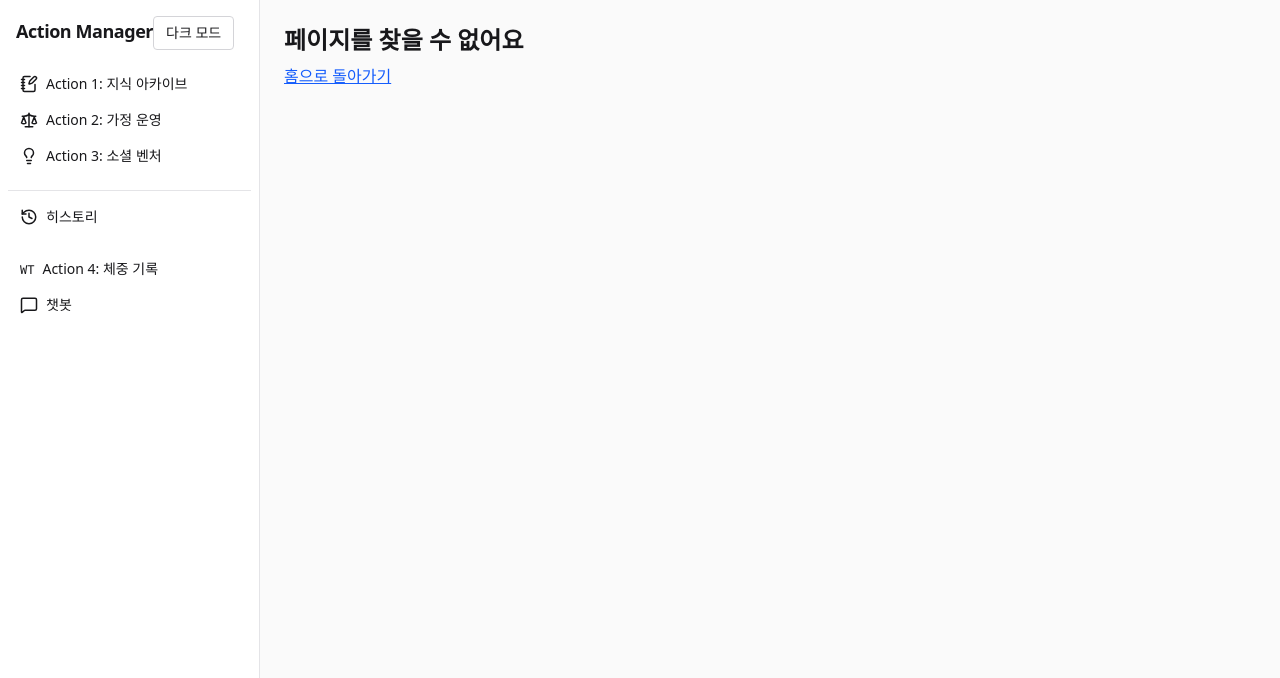
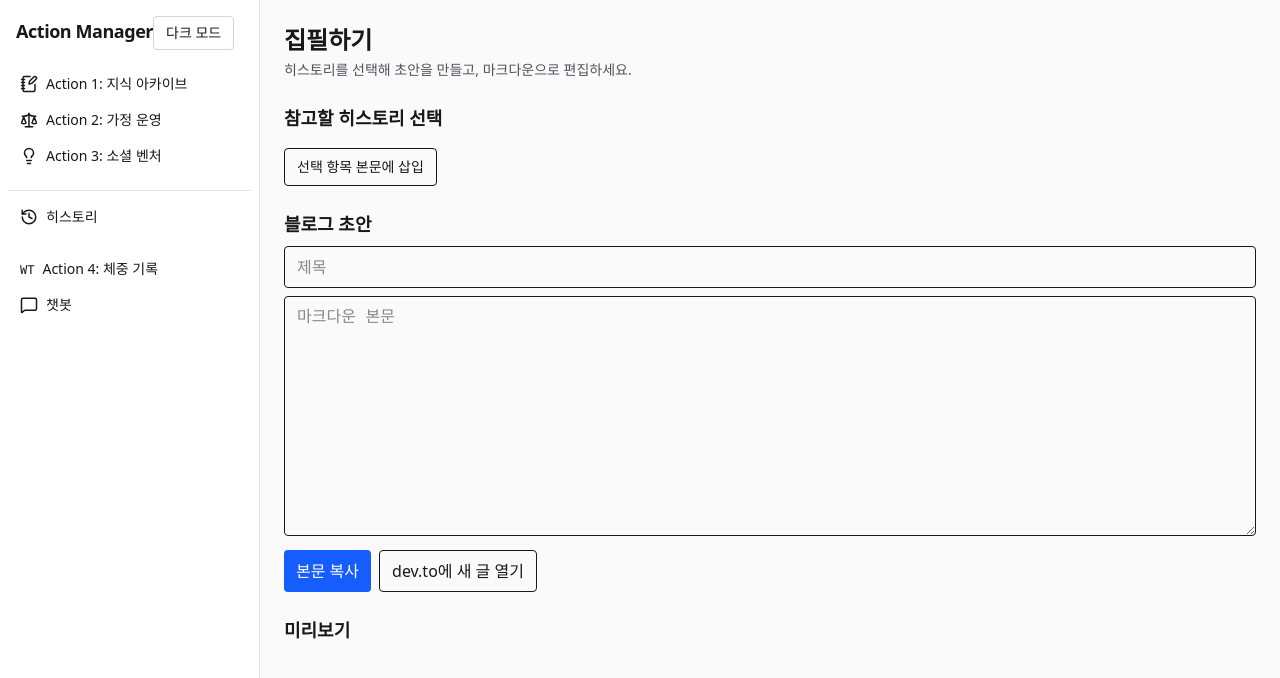
Before and after one commit to Jholic/Project_Cursor, a React (Vite) app in the folder app/: page /compose in a window 1280 px wide. Shown: the top 678 px of the page. Built offline with nearby package versions, Linux system fonts and the light colour scheme.

Commit message:
feat: Add compose feature and user profile management
This commit introduces a new "Compose" feature for creating content from history entries. It also adds functionality for loading and saving user profiles, enhancing personalization.

Co-authored-by: tmdgh8909 <tmdgh8909@gmail.com>

```diff
--- a/app/src/App.tsx
+++ b/app/src/App.tsx
@@ -8,6 +8,7 @@ import { ActionFour } from './features/action4/ActionFour'
 import { Chat } from './features/chat/Chat'
 // ChatWithContext removed per request
 import { SWPrompt } from './components/SWPrompt'
+import { Compose } from './features/history/Compose'
 
 function App() {
   return (
@@ -20,6 +21,7 @@ function App() {
           <Route path="/action-2" element={<ActionTwo />} />
           <Route path="/action-3" element={<ActionThree />} />
           <Route path="/history" element={<History />} />
+          <Route path="/compose" element={<Compose />} />
           <Route path="/chat" element={<Chat />} />
           <Route path="/action-4" element={<ActionFour />} />
           <Route path="*" element={<NotFound />} />
--- /dev/null
+++ b/app/src/features/history/Compose.tsx
@@ -0,0 +1,74 @@
+import { useMemo, useState } from 'react'
+import { getSessions } from '../../lib/storage'
+import { renderRich } from '../../components/Markdown'
+
+export function Compose() {
+  const sessions = useMemo(() => getSessions(), [])
+  const [selectedIds, setSelectedIds] = useState<string[]>([])
+  const [content, setContent] = useState<string>('')
+  const [title, setTitle] = useState('')
+
+  function toggle(id: string) {
+    setSelectedIds(prev => prev.includes(id) ? prev.filter(x=>x!==id) : [...prev, id])
+  }
+
+  function injectReferences() {
+    const refs = sessions.filter(s => selectedIds.includes(s.id)).map(s => {
+      switch (s.actionId) {
+        case 'action-1': return `- [A1] ${s.topic}: ${s.coreQuestion}\n  ${s.notes}`
+        case 'action-2': return `- [A2] ${s.observation}\n  분석: ${s.analysis}`
+        case 'action-3': return `- [A3] ${s.problem}\n  재정의: ${s.reframes.join(' • ')}`
+        case 'action-4': return `- [A4] ${s.date} - ${s.weightKg.toFixed(1)}kg ${s.note?`(${s.note})`:''}`
+      }
+    }).join('\n')
+    setContent(prev => prev + (prev ? '\n\n' : '') + refs)
+  }
+
+  return (
+    <div className="max-w-5xl mx-auto p-6 space-y-6">
+      <header className="space-y-1">
+        <h1 className="text-2xl font-bold">집필하기</h1>
+        <p className="text-sm text-zinc-600 dark:text-zinc-400">히스토리를 선택해 초안을 만들고, 마크다운으로 편집하세요.</p>
+      </header>
+
+      <section className="space-y-2">
+        <h2 className="text-lg font-semibold">참고할 히스토리 선택</h2>
+        <ul className="grid gap-2 sm:grid-cols-2">
+          {sessions.map(s => (
+            <li key={s.id} className="rounded border p-2 flex items-start gap-2">
+              <input type="checkbox" checked={selectedIds.includes(s.id)} onChange={() => toggle(s.id)} className="mt-1" />
+              <div className="text-sm">
+                <div className="text-xs text-zinc-600 dark:text-zinc-400">{new Date(s.createdAt).toLocaleString()} • {s.actionId}</div>
+                <div>
+                  {s.actionId==='action-1' && (<><strong>{s.topic}</strong> — {s.coreQuestion}</>)}
+                  {s.actionId==='action-2' && (<>{s.observation}</>)}
+                  {s.actionId==='action-3' && (<><strong>{s.problem}</strong> — {s.reframes.join(' • ')}</>)}
+                  {s.actionId==='action-4' && (<>{s.date} — {s.weightKg.toFixed(1)}kg</>)}
+                </div>
+              </div>
+            </li>
+          ))}
+        </ul>
+        <button onClick={injectReferences} disabled={selectedIds.length===0} className="rounded border px-3 py-2 text-sm focus-ring">선택 항목 본문에 삽입</button>
+      </section>
+
+      <section className="space-y-2">
+        <h2 className="text-lg font-semibold">블로그 초안</h2>
+        <input value={title} onChange={e=>setTitle(e.target.value)} placeholder="제목" className="w-full rounded border px-3 py-2 focus-ring" />
+        <textarea value={content} onChange={e=>setContent(e.target.value)} placeholder="마크다운 본문" className="w-full min-h-[240px] rounded border px-3 py-2 focus-ring font-mono" />
+        <div className="flex gap-2">
+          <button className="rounded bg-blue-600 text-white px-3 py-2 focus-ring" onClick={()=>navigator.clipboard.writeText(content)}>본문 복사</button>
+          <button className="rounded border px-3 py-2 focus-ring" onClick={()=>window.open('https://dev.to/new','_blank')}>dev.to에 새 글 열기</button>
+          {/* TODO: dev.to API 연동(작성자 키 필요) */}
+        </div>
+      </section>
+
+      <section className="space-y-2">
+        <h2 className="text-lg font-semibold">미리보기</h2>
+        <div className="prose-basic">
+          {renderRich(content)}
+        </div>
+      </section>
+    </div>
+  )
+}
--- a/app/src/features/history/History.tsx
+++ b/app/src/features/history/History.tsx
@@ -1,16 +1,19 @@
 import { useMemo, useRef, useState } from 'react'
 import { exportState, importState, getSessions, clearAll, deleteSessionById } from '../../lib/storage'
 import type { ActionId, Session } from '../../lib/types'
+import { Link } from 'react-router-dom'
 
 export function History() {
   const [filter, setFilter] = useState<ActionId | 'all'>('all')
+  const [activeTab, setActiveTab] = useState<ActionId | 'all'>('all')
   const [message, setMessage] = useState<string | null>(null)
   const fileRef = useRef<HTMLInputElement | null>(null)
 
   const sessions = useMemo(() => {
     const all = getSessions()
-    return filter === 'all' ? all : all.filter(s => s.actionId === filter)
-  }, [filter])
+    const f = activeTab === 'all' ? filter : activeTab
+    return f === 'all' ? all : all.filter(s => s.actionId === f)
+  }, [filter, activeTab])
 
   function remove(id: string) {
     if (!confirm('이 기록을 삭제할까요?')) return
@@ -71,27 +74,41 @@ export function History() {
             <option value="action-1">Action 1</option>
             <option value="action-2">Action 2</option>
             <option value="action-3">Action 3</option>
+            <option value="action-4">Action 4</option>
           </select>
           <button onClick={handleExport} className="rounded border px-3 py-2 focus-ring">내보내기</button>
           <label className="rounded border px-3 py-2 focus-ring cursor-pointer" htmlFor="import">가져오기</label>
           <input id="import" ref={fileRef} type="file" accept="application/json" onChange={handleImport} className="sr-only" />
           <button onClick={handleClear} className="rounded border border-red-300 text-red-700 px-3 py-2 focus-ring">전체 삭제</button>
+          <Link to="/compose" className="rounded bg-blue-600 text-white px-3 py-2 focus-ring">집필하기</Link>
         </div>
       </header>
+
+      {/* Action tabs */}
+      <div role="tablist" aria-label="액션 탭" className="flex gap-2 border-b pb-2">
+        {['all','action-1','action-2','action-3','action-4'].map((t) => (
+          <button key={t}
+            role="tab"
+            aria-selected={activeTab===t}
+            onClick={()=>setActiveTab(t as any)}
+            className={`px-3 py-1.5 rounded-t ${activeTab===t?'bg-zinc-200 dark:bg-zinc-800 font-medium':'hover:bg-zinc-100 dark:hover:bg-zinc-800'}`}
+          >{t}</button>
+        ))}
+      </div>
 
       {message && <div role="status" className="text-sm text-green-600">{message}</div>}
 
       <section aria-labelledby="history-list" className="space-y-2">
         <h2 id="history-list" className="text-lg font-semibold">세션 목록 ({sessions.length})</h2>
-        <ul className="divide-y divide-zinc-200 dark:divide-zinc-800 rounded border border-zinc-200 dark:border-zinc-800 overflow-hidden">
+        <ul className="grid gap-3 sm:grid-cols-2">
           {sessions.map((s) => (
-            <li key={s.id} className="p-3 grid grid-cols-1 sm:grid-cols-[160px_1fr_auto] gap-2">
-              <div className="text-xs text-zinc-600 dark:text-zinc-400">
-                <div>{new Date(s.createdAt).toLocaleString()}</div>
-                <div>{s.actionId}</div>
+            <li key={s.id} className="rounded border p-3 flex flex-col gap-2">
+              <div className="text-xs text-zinc-600 dark:text-zinc-400 flex items-center justify-between">
+                <span>{new Date(s.createdAt).toLocaleString()}</span>
+                <span className="px-2 py-0.5 rounded bg-zinc-100 dark:bg-zinc-800">{s.actionId}</span>
               </div>
               <SessionPreview session={s} />
-              <div className="flex items-start justify-end">
+              <div className="flex items-center justify-end gap-2">
                 <button onClick={() => remove(s.id)} className="rounded border border-red-300 text-red-700 px-2 py-1 text-xs focus-ring">삭제</button>
               </div>
             </li>
--- /dev/null
+++ b/app/src/lib/profile.ts
@@ -0,0 +1,38 @@
+export interface UserProfile {
+  name: string
+  title?: string
+  email?: string
+  website?: string
+  bio?: string
+  expertise?: string[]
+  persona?: string
+  goals?: string
+  useInPrompts?: boolean
+}
+
+const KEY = 'user_profile_v1'
+
+export function loadProfile(): UserProfile {
+  try {
+    const raw = localStorage.getItem(KEY)
+    if (!raw) return { name: '' }
+    const obj = JSON.parse(raw)
+    return {
+      name: String(obj.name||''),
+      title: obj.title ? String(obj.title) : undefined,
+      email: obj.email ? String(obj.email) : undefined,
+      website: obj.website ? String(obj.website) : undefined,
+      bio: obj.bio ? String(obj.bio) : undefined,
+      expertise: Array.isArray(obj.expertise) ? obj.expertise.map((x:any)=>String(x)) : undefined,
+      persona: obj.persona ? String(obj.persona) : undefined,
+      goals: obj.goals ? String(obj.goals) : undefined,
+      useInPrompts: !!obj.useInPrompts,
+    }
+  } catch {
+    return { name: '' }
+  }
+}
+
+export function saveProfile(p: UserProfile) {
+  localStorage.setItem(KEY, JSON.stringify(p))
+}
```
